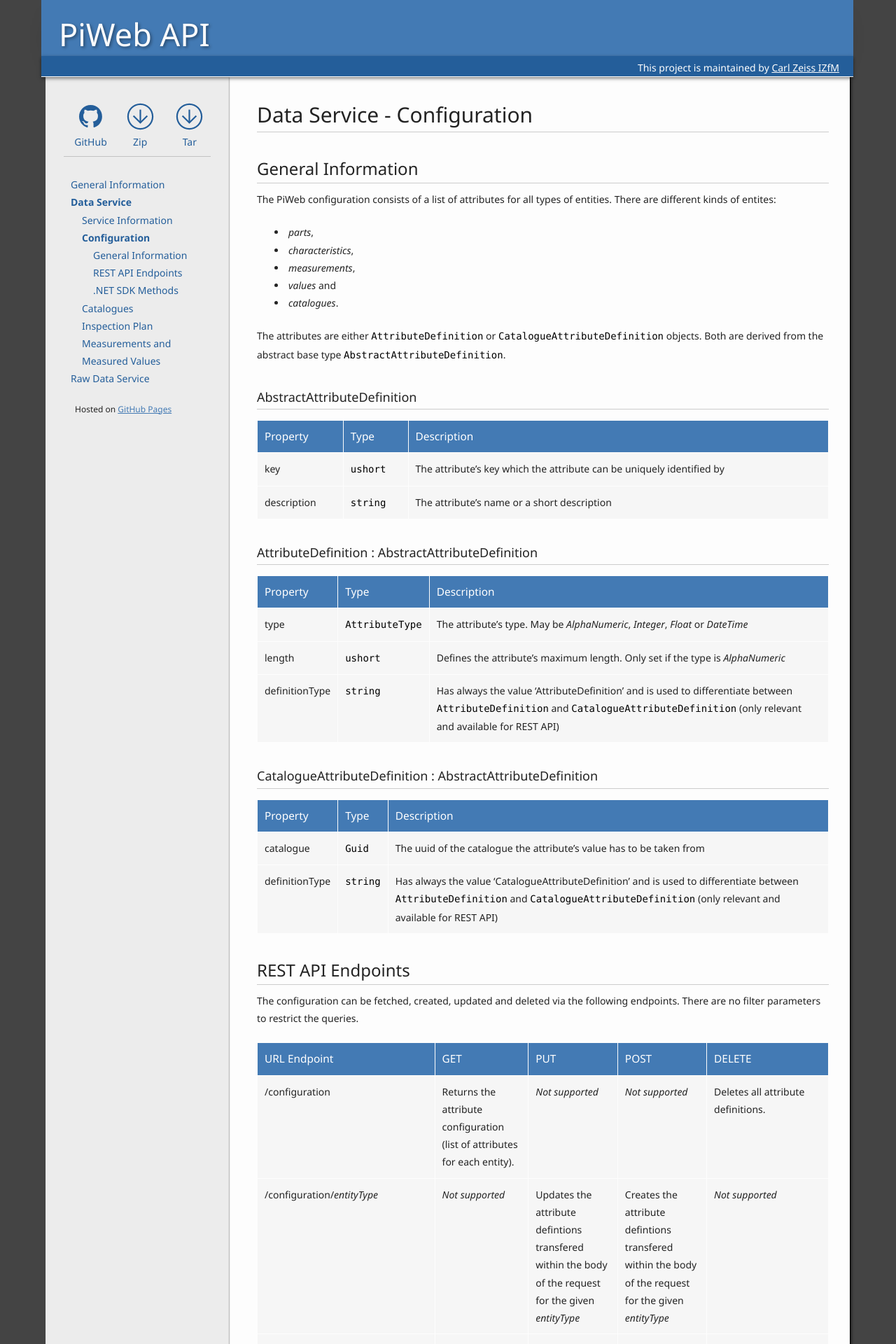
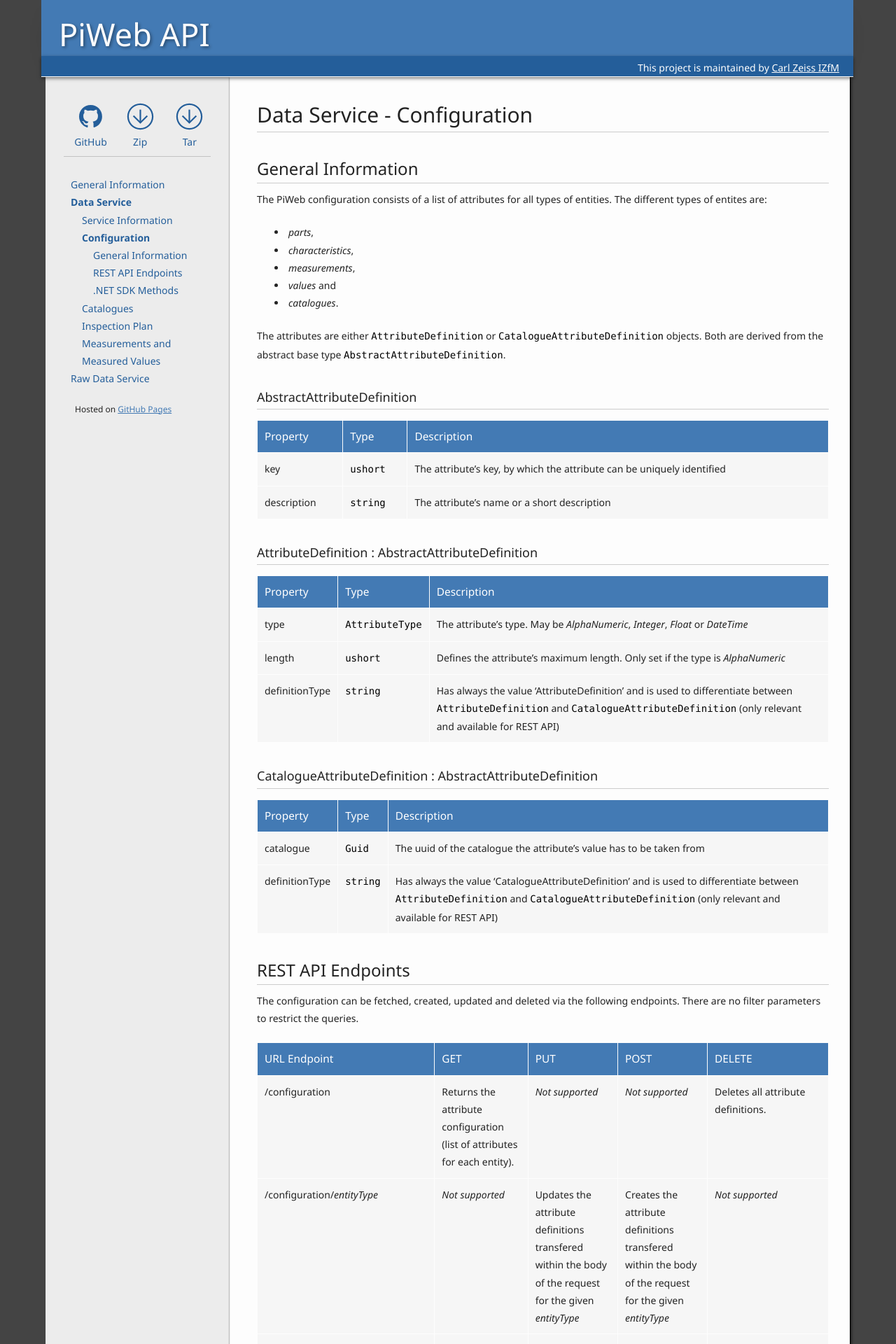
Before and after one commit to ZEISS-PiWeb/PiWeb-Api, a Jekyll site: the page built from _pages/022-configuration.md, in a window 1280 px wide. Shown: the top 1920 px of the page at 70% size. Built offline with Jekyll 4.4.1, drawn with Linux system fonts in a browser that asks for light colours; some of the changed text lies outside the part shown.

Commit message:
Update 022-configuration.md

````diff
--- a/_pages/022-configuration.md
+++ b/_pages/022-configuration.md
@@ -14,7 +14,7 @@
 ## {{ page.sections['general'] }}
 
 The PiWeb configuration consists of a list of attributes for all types of entities.
-There are different kinds of entites:
+The different types of entites are:
 
 * *parts*,
 * *characteristics*,
@@ -28,7 +28,7 @@
 
 Property      | Type         | Description
 --------------|--------------|--------------------------------------------------------------
-key           | ```ushort``` | The attribute's key which the attribute can be uniquely identified by
+key           | ```ushort``` | The attribute's key, by which the attribute can be uniquely identified
 description   | ```string``` | The attribute's name or a short description
 
 ###AttributeDefinition : AbstractAttributeDefinition
@@ -55,8 +55,8 @@
 URL Endpoint | GET | PUT | POST | DELETE
 -------------|-----|-----|------|-------
 /configuration| Returns the attribute configuration (list of attributes for each entity). | *Not supported* | *Not supported* | Deletes all attribute definitions.
-/configuration/*entityType*| *Not supported* | Updates the attribute defintions transfered within the body of the request for the given *entityType* |  Creates the attribute defintions transfered within the body of the request for the given *entityType* | *Not supported*
-configuration/*entityType*/{*Comma seperated list of attribute definition ids*} | *Not supported* | *Not supported* | *Not supported* | Deletes the attribute definitions identified by the *List of attribute definition ids* for the given *entityType*. If the *List of attribute definition ids* is empty all attributes for the given *entityType* are deleted.
+/configuration/*entityType*| *Not supported* | Updates the attribute definitions transfered within the body of the request for the given *entityType* |  Creates the attribute definitions transfered within the body of the request for the given *entityType* | *Not supported*
+configuration/*entityType*/{*Comma seperated list of attribute definition ids*} | *Not supported* | *Not supported* | *Not supported* | Deletes the attribute definitions identified by the *List of attribute definition ids* for the given *entityType*. If the *List of attribute definition ids* is empty, all attributes for the given *entityType* are deleted.
 
 ### Get Configuration
 
````
Also changed, not shown: other parts of _pages/022-configuration.md (+17 -17 lines).
